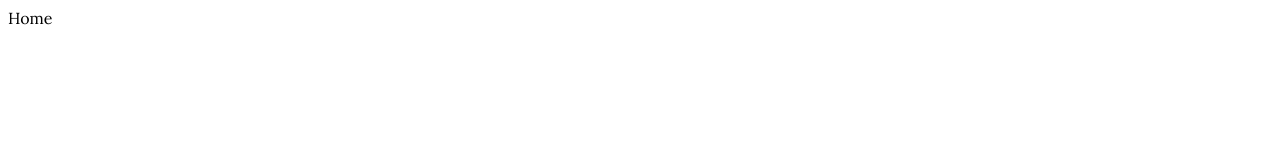
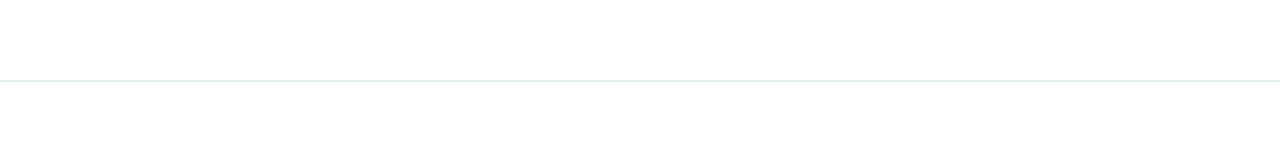
Before and after one commit to adutta91/wiki-views, a React (Create React App) app: page / in a window 1280 px wide. Shown: the top 160 px of the page. Built offline with nearby package versions, Linux system fonts and the light colour scheme.

Commit message:
add Navbar; tweak eslint

```diff
--- /dev/null
+++ b/src/components/app/Navbar/index.tsx
@@ -0,0 +1,13 @@
+import { Box } from 'components/ui/Box'
+
+const Navbar = () => (
+  <Box
+    width="100%"
+    height="80px"
+    boxShadow="0px 2px 0px 0px #025B4B1A"
+    position="fixed"
+    top="0"
+  />
+);
+
+export default Navbar;
--- /dev/null
+++ b/src/components/ui/Box/index.tsx
@@ -0,0 +1,63 @@
+import {
+  BordersProps,
+  DisplayProps,
+  FlexboxProps,
+  GridProps,
+  PaletteProps,
+  PositionsProps,
+  ShadowsProps,
+  SizingProps,
+  SpacingProps,
+  TypographyProps,
+  borders,
+  display,
+  flexbox,
+  grid,
+  palette,
+  positions,
+  shadows,
+  sizing,
+  spacing,
+  typography,
+} from '@mui/system';
+import styled from 'styled-components';
+
+interface Props {
+  as?: React.ElementType;
+}
+
+export type BoxTypes = Props &
+  DisplayProps &
+  SpacingProps &
+  FlexboxProps &
+  GridProps &
+  PositionsProps &
+  PaletteProps &
+  BordersProps &
+  ShadowsProps &
+  SizingProps &
+  TypographyProps & {
+    cursor?: 'pointer' | 'auto' | 'default' | 'no-drop' | 'not-allowed';
+    pointerEvents?: 'auto' | 'none';
+    opacity?: string;
+    children?: React.ReactNode;
+  };
+
+export const Box = styled.div<BoxTypes>`
+  display: flex;
+  box-sizing: border-box;
+  ${({ as }) => as === 'a' && `cursor: pointer;`}
+  ${display}
+  ${flexbox}
+  ${grid}
+  ${sizing}
+  ${spacing}
+  ${positions}
+  ${typography}
+  ${palette}
+  ${borders}
+  ${shadows}
+  ${({ opacity }) => opacity && `opacity: ${opacity};`}
+  ${({ pointerEvents }) => pointerEvents && `pointer-events: ${pointerEvents};`}
+  ${({ cursor }) => cursor && `cursor: ${cursor};`}
+`;
--- a/src/components/ui/Button/Button.tsx
+++ b/src/components/ui/Button/Button.tsx
@@ -1,7 +1,9 @@
 type ButtonProps = {} & React.ComponentPropsWithRef<"button">
 
+
+
 const Button = ({ ...props }: ButtonProps): React.ReactElement => (
-    <button {...props} />
-  )
+  <button {...props} />
+)
 
 export default Button;
--- a/src/index.module.scss
+++ b/src/index.module.scss
@@ -2,4 +2,5 @@
 
 body {
   font-family: Lora;
+  margin: 0;
 }
--- a/src/pages/Home.tsx
+++ b/src/pages/Home.tsx
@@ -1,7 +1,10 @@
+import Navbar from 'components/app/Navbar'
+
 const Home = () => {
-
   return (
-    <div>Home</div>
+    <>
+      <Navbar />
+    </>
   )
 }
 
```
Also changed, not shown: package.json (+13 -6 lines), .eslintrc.js (added), .prettierrc.json (added), 1 other file (tests, documents, lock files or other folders).
